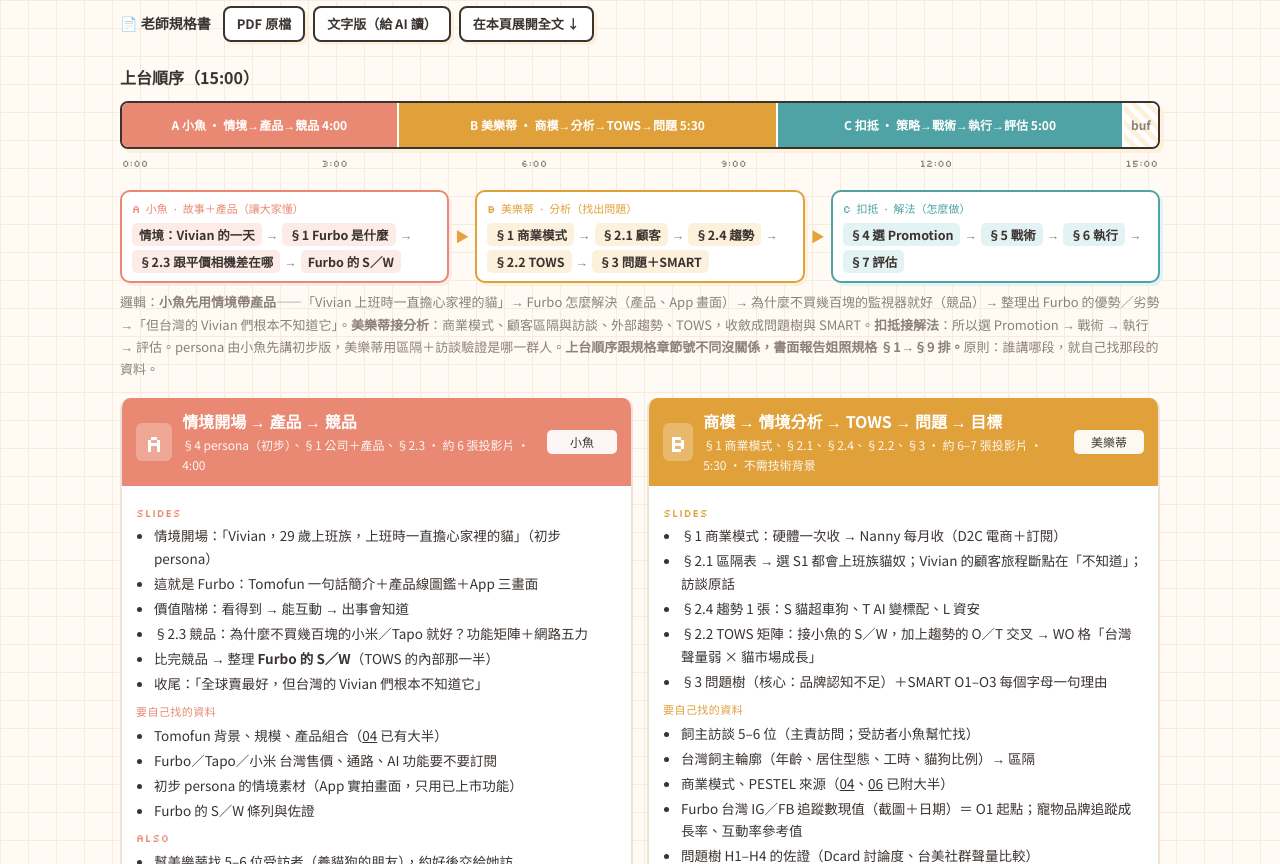
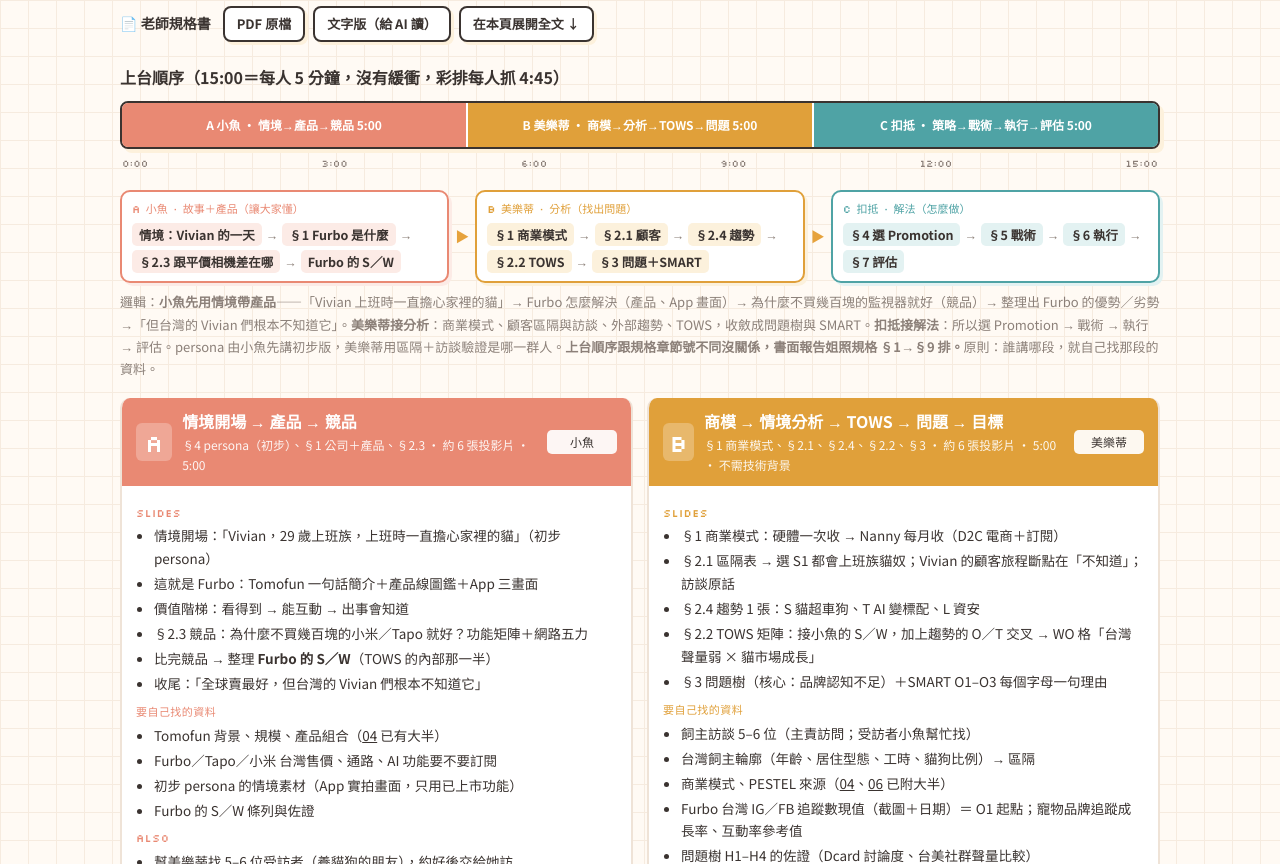
Before and after one commit to angieburningcoder/TMKT_Final, a plain HTML site: page index.html in a window 1280 px wide. Shown: the part 1008-1872 px from the top of the page. Drawn offline with Linux system fonts and the light colour scheme.

Commit message:
Equal 5-minute slots for each presenter
Co-Authored-By: Claude Opus 5.5 <noreply@anthropic.com>
Claude-Session: https://claude.ai/code/session_015aq6VNZDE6KbGvP2cHEH4i

```diff
--- a/index.html
+++ b/index.html
@@ -515,12 +515,11 @@ footer .px{font-family:var(--px);color:var(--am-d)}
     <a class="docbtn" href="https://github.com/angieburningcoder/TMKT_Final/blob/main/refs/spec.md" target="_blank" rel="noopener">文字版（給 AI 讀）</a>
     <a class="docbtn" href="#spec-full">在本頁展開全文 ↓</a>
   </div>
-<h3 style="font-size:16px;margin:22px 0 10px">上台順序（15:00）</h3>
+<h3 style="font-size:16px;margin:22px 0 10px">上台順序（15:00＝每人 5 分鐘，沒有緩衝，彩排每人抓 4:45）</h3>
   <div class="stack">
-    <a href="#pA" style="--c:var(--A);flex:4">A 小魚 · 情境→產品→競品 4:00</a>
-    <a href="#pB" style="--c:var(--B);flex:5.5">B 美樂蒂 · 商模→分析→TOWS→問題 5:30</a>
+    <a href="#pA" style="--c:var(--A);flex:5">A 小魚 · 情境→產品→競品 5:00</a>
+    <a href="#pB" style="--c:var(--B);flex:5">B 美樂蒂 · 商模→分析→TOWS→問題 5:00</a>
     <a href="#pC" style="--c:var(--C);flex:5">C 扣抵 · 策略→戰術→執行→評估 5:00</a>
-    <a class="gap" style="flex:.5">buf</a>
   </div>
   <div class="ticks"><span>0:00</span><span>3:00</span><span>6:00</span><span>9:00</span><span>12:00</span><span>15:00</span></div>
   <div class="relay">
@@ -535,7 +534,7 @@ footer .px{font-family:var(--px);color:var(--am-d)}
 
   <div class="grid g2">
     <div class="person" id="pA" style="--c:var(--A);--cl:var(--A-l)">
-      <div class="ph"><span class="L">A</span><div><h3>情境開場 → 產品 → 競品</h3><div class="w">§4 persona（初步）、§1 公司＋產品、§2.3 · 約 6 張投影片 · 4:00</div></div><span class="claim">小魚</span></div>
+      <div class="ph"><span class="L">A</span><div><h3>情境開場 → 產品 → 競品</h3><div class="w">§4 persona（初步）、§1 公司＋產品、§2.3 · 約 6 張投影片 · 5:00</div></div><span class="claim">小魚</span></div>
       <div class="pb">
         <div class="blk"><div class="h">SLIDES</div><ul>
           <li>情境開場：「Vivian，29 歲上班族，上班時一直擔心家裡的貓」（初步 persona）</li>
@@ -558,7 +557,7 @@ footer .px{font-family:var(--px);color:var(--am-d)}
       </div>
     </div>
     <div class="person" id="pB" style="--c:var(--B);--cl:var(--B-l)">
-      <div class="ph"><span class="L">B</span><div><h3>商模 → 情境分析 → TOWS → 問題 → 目標</h3><div class="w">§1 商業模式、§2.1、§2.4、§2.2、§3 · 約 6–7 張投影片 · 5:30 · 不需技術背景</div></div><span class="claim">美樂蒂</span></div>
+      <div class="ph"><span class="L">B</span><div><h3>商模 → 情境分析 → TOWS → 問題 → 目標</h3><div class="w">§1 商業模式、§2.1、§2.4、§2.2、§3 · 約 6 張投影片 · 5:00 · 不需技術背景</div></div><span class="claim">美樂蒂</span></div>
       <div class="pb">
         <div class="blk"><div class="h">SLIDES</div><ul>
           <li>§1 商業模式：硬體一次收 → Nanny 每月收（D2C 電商＋訂閱）</li>
```
